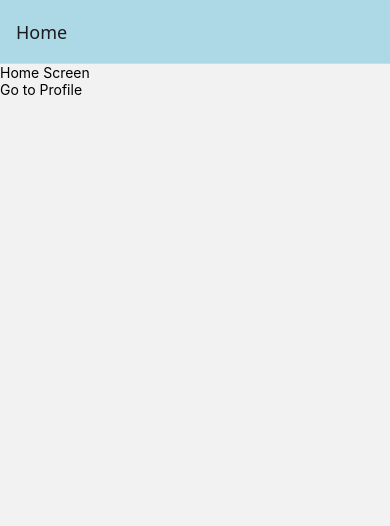
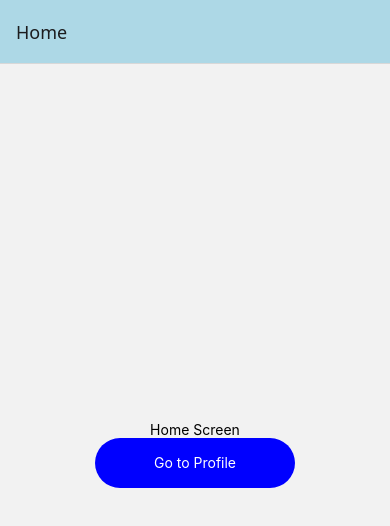
Before and after one commit to ShadowGuy01234/splitwise-app-clone, a React Native app: screen / in a window 390 px wide. Shown: the top 526 px of the page. Built offline with nearby package versions, Linux system fonts and the light colour scheme.

Commit message:
added more styles to homeScreen

```diff
--- a/App.js
+++ b/App.js
@@ -3,6 +3,7 @@ import { StyleSheet, Text, View, Pressable } from "react-native";
 import { NavigationContainer, useNavigation } from "@react-navigation/native";
 import { createNativeStackNavigator } from "@react-navigation/native-stack";
 import ProfileScreen from "./screens/ProfileScreen";
+import Feather from "@expo/vector-icons/Feather";
 
 const Stack = createNativeStackNavigator();
 
@@ -32,6 +33,13 @@ export default function App() {
                 return null;
               },
               headerBackVisible: false,
+              headerRight: () => {
+                return (
+                  <Pressable>
+                    <Feather name="search" size={24} color="black" />
+                  </Pressable>
+                );
+              },
             }}
             component={ProfileScreen}
           />
@@ -49,10 +57,30 @@ function HomeScreen() {
   };
 
   return (
-    <View>
+    <View style={{
+      flex: 1,
+      justifyContent:"center",
+      alignItems: "center",
+    }} >
       <Text>Home Screen</Text>
-      <Pressable onPress={handleNavigation}>
-        <Text>Go to Profile</Text>
+      <Pressable
+        onPress={handleNavigation}
+        style={{
+          backgroundColor: "blue",
+          height: 50,
+          width: 200,
+          borderRadius: 50,
+          justifyContent: "center",
+          alignItems: "center",
+        }}
+      >
+        <Text
+          style={{
+            color: "white",
+          }}
+        >
+          Go to Profile
+        </Text>
       </Pressable>
     </View>
   );
```
